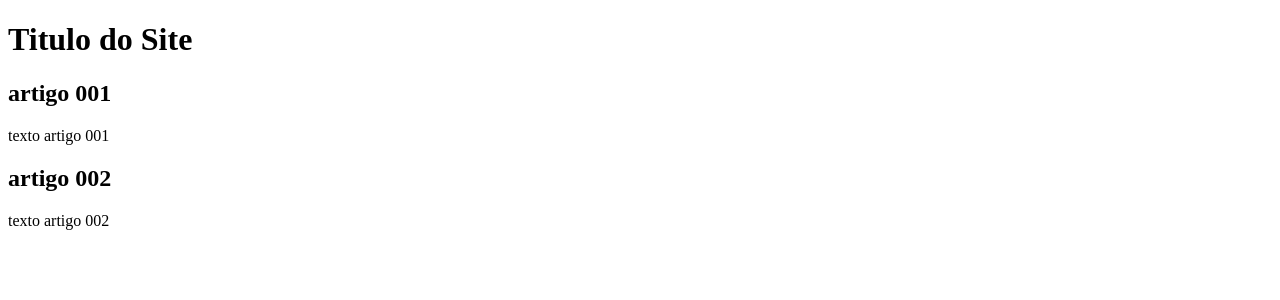
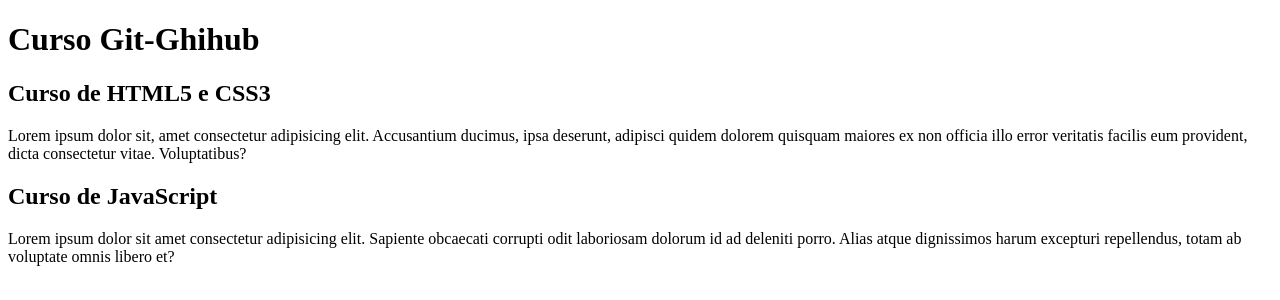
Before and after one commit to AluisiosJunior/Projeto-Site, a plain HTML site: page index.html in a window 1280 px wide. Drawn offline with Linux system fonts and the light colour scheme.

Commit message:
Conteúdo do Site

```diff
--- a/index.html
+++ b/index.html
@@ -8,15 +8,15 @@
 <body>
     <main>
         <header>
-            <h1>Titulo do Site</h1>
+            <h1>Curso Git-Ghihub</h1>
         </header>
         <article>
-            <h2>artigo 001</h2>
-            <p>texto artigo 001</p>
+            <h2>Curso de HTML5 e CSS3</h2>
+            <p>Lorem ipsum dolor sit, amet consectetur adipisicing elit. Accusantium ducimus, ipsa deserunt, adipisci quidem dolorem quisquam maiores ex non officia illo error veritatis facilis eum provident, dicta consectetur vitae. Voluptatibus?</p>
         </article>
         <article>
-            <h2>artigo 002</h2>
-            <p>texto artigo 002</p>
+            <h2>Curso de JavaScript</h2>
+            <p>Lorem ipsum dolor sit amet consectetur adipisicing elit. Sapiente obcaecati corrupti odit laboriosam dolorum id ad deleniti porro. Alias atque dignissimos harum excepturi repellendus, totam ab voluptate omnis libero et?</p>
         </article>
     </main>
 </body>
```
